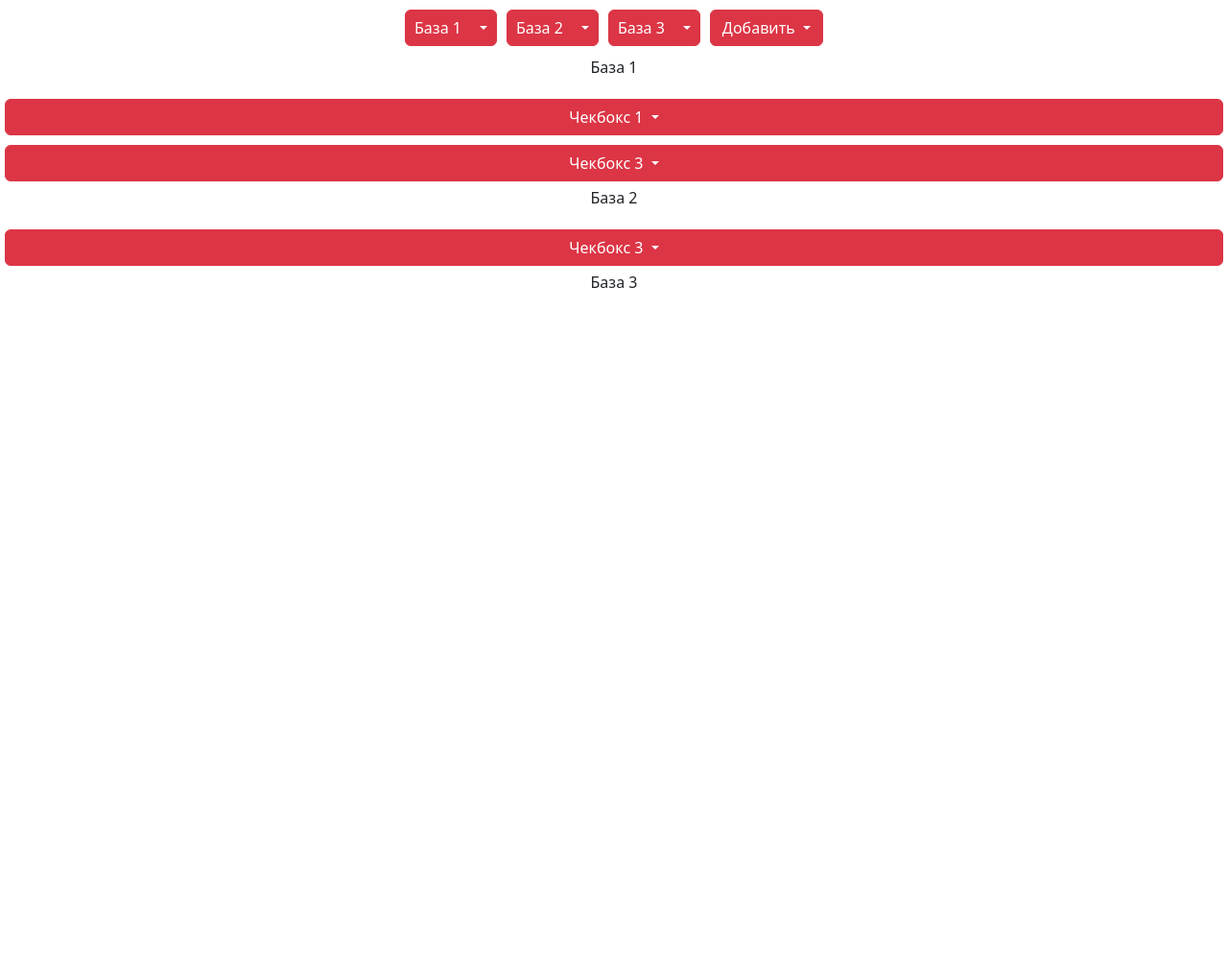
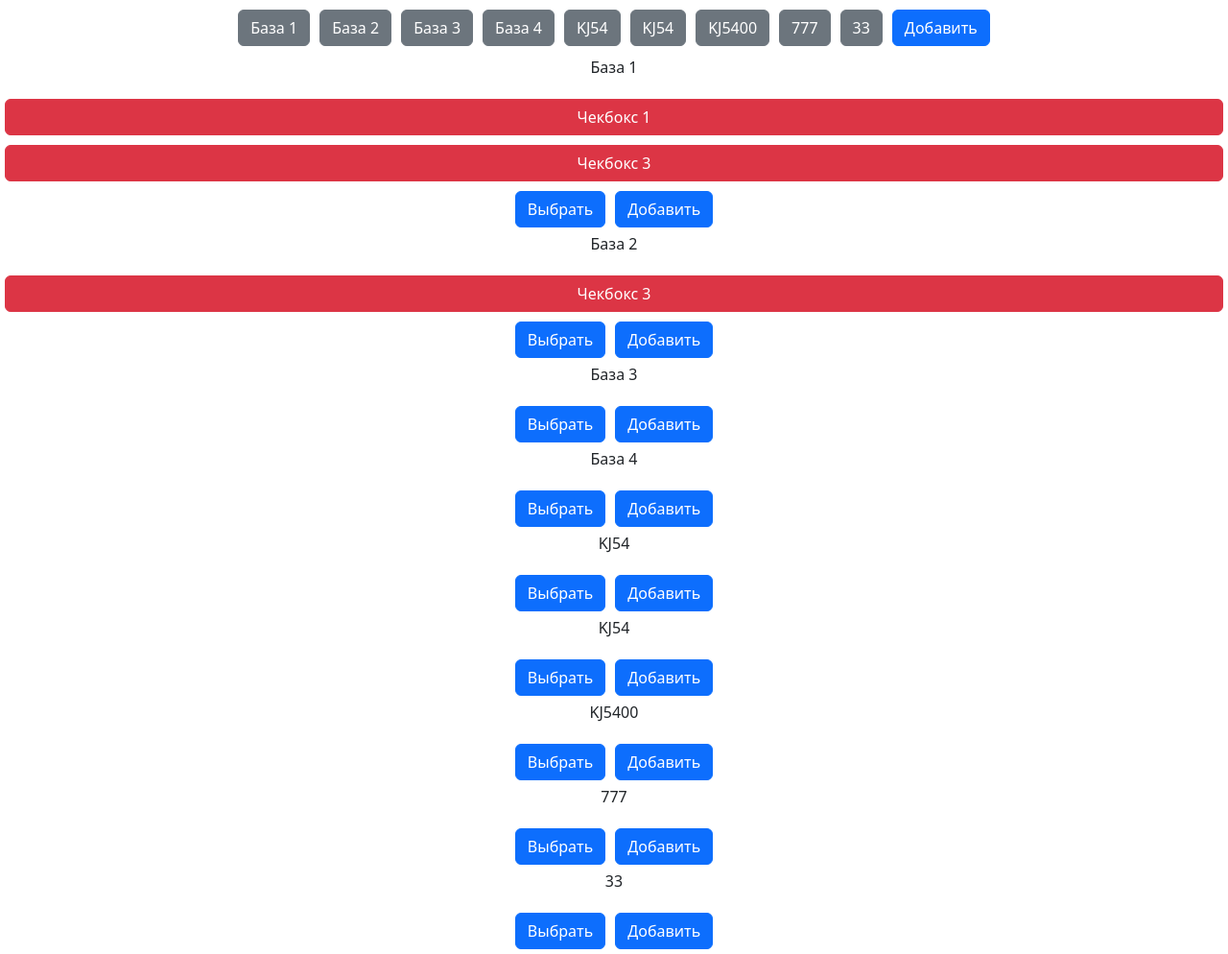
Before and after one commit to Drwnew/vdgo_project, a Flask app: page /admin in a window 1280 px wide. Shown: the whole page at 96% size. Before the commit the page ends 300 px from the top, so only its background shows below. Run offline with Flask 3, Linux system fonts and the light colour scheme.

Commit message:
Add files via upload

```diff
--- a/api/area.py
+++ b/api/area.py
@@ -1,11 +1,12 @@
 import json
 
 from init import db
-from models.models import Area
+from models.models import Area, Checkbox, Area_Checkbox
 
 
-def create_area(name):
+def add_area(data):
     """In data should be param name"""
+    name = data["name"]
     last_area = 0
     if Area.query.first():
         last_area = int(Area.query.order_by(Area.id.desc()).first().id) + 1
--- a/app.py
+++ b/app.py
@@ -1,25 +1,27 @@
+import json
+
 from flask import request, render_template
 
-from api.area import create_area, delete_area, update_area, get_area_checkboxes, get_area_links
-from api.checkbox import create_checkbox, delete_checkbox, update_checkbox
+from api.area import add_area, delete_area, update_area, get_area_checkboxes
+from api.area_checkbox import delete_area_checkbox, add_area_checkbox
+from api.checkbox import add_checkbox, delete_checkbox, update_checkbox
 from init import app, db
-from models.models import Area_Checkbox, Area
+from models.models import Area_Checkbox, Area, Checkbox
 
 
-@app.route('/api/create/area', methods=['POST'])
+@app.route('/api/create', methods=['POST'])
 def create_instance():
-    data = request.form['name']
-    # data = request.get_json():
-    return create_area(data)
-
-# @app.route('/api/create', methods=['POST'])
-# def create_instance():
-#     data = request.form['name']
-#     # data = request.get_json()
-#     if data["instance"] == "area":
-#         return create_area(data)
-#     elif data["instance"] == "checkbox":
-#         return create_checkbox(data)
+    # data = request.form['name']
+    data = request.get_json()
+    if data["instance"] == "area":
+        return add_area(data)
+    elif data["instance"] == "checkbox":
+        checkbox_id = add_checkbox(data)
+        data = json.dumps({"area_id": int(data["area_id"]), "checkbox_id": checkbox_id})
+        return add_area_checkbox(data)
+    elif data["instance"] == "link":
+        return add_area_checkbox(data)
+    return "Invalid input"
 
 @app.route('/api/delete', methods=['POST'])
 def delete_instance():
@@ -28,6 +30,9 @@ def delete_instance():
         return delete_area(data)
     elif data["instance"] == "checkbox":
         return delete_checkbox(data)
+    elif data["instance"] == "link":
+        return delete_area_checkbox(data)
+    return "err"
 
 @app.route('/api/update', methods=['POST'])
 def update_instance():
@@ -53,15 +58,16 @@ def api_get_area_checkboxes():
 
 @app.route("/admin")
 def setting_page():
-    first = Area.query.first()
+    # first = Area.query.first()
     areas = Area.query.all()
-    area_links = get_area_links(first.id)
+    area_links = areas
+    checkboxes = Checkbox.query.all()
     # area_checkboxes = []
     # for area in area_links:
     #     checkboxes = area.checkboxes.checkboxes
     #     area_checkboxes.append({area, ch})
     return render_template('admin.html', area_links=area_links, area_links_length=len(area_links),
-    areas=areas, areas_length=len(areas))
+    areas=areas, areas_length=len(areas), checkboxes=checkboxes)
 
 if __name__ == '__main__':
   with app.app_context():
--- a/static/styles/min.css
+++ b/static/styles/min.css
@@ -1,3 +1,7 @@
 .box{
     margin: 5px;
 }
+.margin{
+    margin-left: 5px;
+    margin-right: 5px;
+}
--- a/templates/admin.html
+++ b/templates/admin.html
@@ -7,17 +7,86 @@
 <body>
 
 <script>
-    function removeAreaNode(e) {
+    var select_checkbox_area_id = null
+    async function removeArea(e) {
         let area = e.target.parentElement.parentElement.parentElement.querySelector(".selected_area")
-        document.querySelector("#list_group_area_" + area.id.split("_")[1]).remove()
-        e.target.parentElement.parentElement.parentElement.remove()
+        let json = {"instance": "area", "id": Number(area.id.split("_")[1])}
+        // document.querySelector("#list_group_area_" + area.id.split("_")[1]).remove()
+        // e.target.parentElement.parentElement.parentElement.remove()
+        let response = await fetch('/api/delete', {
+            method: 'POST',
+            headers: {'Content-Type': 'application/json'},
+            body: JSON.stringify(json)
+        })
+        let responseJson = await response.text()
+        console.log(responseJson)
+        window.location.replace("/admin")
     }
 
-    function addAreaNode(e) {
-        // let area = e.target.parentElement.parentElement.parentElement.querySelector(".selected_area")
-        // document.querySelector("#list_group_area_" + area.id.split("_")[1]).remove()
-        // e.target.parentElement.parentElement.parentElement.remove()
+    async function addArea(e) {
+        let input = e.target.parentElement.parentElement.querySelector("input")
+        let json = {"instance": "area", "name": input.value}
+
+        let response = await fetch('/api/create', {
+            method: 'POST',
+            headers: {'Content-Type': 'application/json'},
+            body: JSON.stringify(json)
+        })
+        let responseJson = await response.text()
+        console.log(responseJson)
+        window.location.replace("/admin")
     }
+
+    async function removeCheckbox(e) {
+
+        let area_id = e.target.parentElement.parentElement.parentElement.id.split("_")[3]
+        let checkbox_id = e.target.id.split("_")[2]
+        let json = {"instance": "link", "area_id": area_id, "checkbox_id": checkbox_id}
+        let response = await fetch('/api/delete', {
+            method: 'POST',
+            headers: {'Content-Type': 'application/json'},
+            body: JSON.stringify(json)
+        })
+        let responseJson = await response.text()
+        console.log(responseJson)
+        window.location.replace("/admin")
+    }
+
+    function selectCheckbox(e){
+        select_checkbox_area_id = e.target.id.split("_")[3]
+    }
+
+    async function addCheckbox(e){
+        let form = e.target.parentElement.parentElement
+        let input = form.querySelectorAll("input")
+        let json = {"instance": "checkbox", "text":input[0].value, "count": input[1].checked, "area_id": select_checkbox_area_id}
+        let response = await fetch('/api/create', {
+            method: 'POST',
+            headers: {'Content-Type': 'application/json'},
+            body: JSON.stringify(json)
+        })
+        let responseJson = await response.text()
+        console.log(responseJson)
+        window.location.replace("/admin")
+
+    }
+
+
+    async function linkAreaCheckbox(e){
+        let checkbox_id = e.target.id.split("_")[2]
+        let area_id = select_checkbox_area_id
+        let json = {"instance": "link", "area_id": area_id, "checkbox_id": checkbox_id}
+        let response = await fetch('/api/create', {
+            method: 'POST',
+            headers: {'Content-Type': 'application/json'},
+            body: JSON.stringify(json)
+        })
+        let responseJson = await response.text()
+        console.log(responseJson)
+        window.location.replace("/admin")
+
+    }
+
 
     async function getListOfCheckboxesByEvent(event) {
         let json = {"id": Number(event.target.id.split("_")[1])}
@@ -77,95 +146,129 @@
 <meta name="viewport" content="width=device-width, initial-scale=1"/>
 
 
-<div class="d-flex justify-content-center box">
+<div class="d-flex justify-content-center flex-wrap box">
     {% for area_link in area_links %}
-    <div class="btn-group dropdown-center d-flex justify-content-center box">
-        <button type="button" class="btn btn-danger selected_area dropdown-toggle-split" data-bs-toggle="dropdown"
-                aria-expanded="false" id={{"area_" + area_link[
+    <div class="d-flex justify-content-center box">
+        <button class="btn btn-secondary selected_area" type="button"
+                data-bs-toggle="dropdown" aria-expanded="false" id={{"area_" + area_link[
         "id"]|string}}>{{area_link["name"]}}
-        <span class="visually-hidden">Toggle Dropdown</span>
         </button>
         <ul class="dropdown-menu">
-            {% for i in range (areas_length) %}
-            <li><a class="dropdown-item" onclick="activeList(event)" id={{"area_menu_" + areas[i]['id']|string}}
-                href="#">{{areas[i]["name"]}}</a></li>
-            {% endfor %}
-        </ul>
-        <button type="button" class="btn btn-danger dropdown-toggle dropdown-toggle-split" data-bs-toggle="dropdown"
-                aria-expanded="false">
-            <span class="visually-hidden">Toggle Dropdown</span>
-        </button>
-        <ul class="dropdown-menu">
-            <li><a class="dropdown-item" onclick="removeAreaNode(event)" href="#">Удалить</a></li>
+            <li><a class="dropdown-item" onclick="removeArea(event)" href="#">Удалить</a></li>
         </ul>
     </div>
     {% endfor %}
-    <div class="btn-group dropdown-center d-flex justify-content-center box">
-        <button type="button" class="btn btn-danger selected_area dropdown-toggle" data-bs-toggle="dropdown"
-                aria-expanded="false" id="area_add">Добавить
-            <span class="visually-hidden">Toggle Dropdown</span>
+    <div class="d-flex justify-content-center box">
+        <button type="button" class="btn btn-primary" data-bs-toggle="modal" data-bs-target="#addArea">
+            Добавить
         </button>
-        <ul class="dropdown-menu">
-            {% for i in range (areas_length) %}
-            <li><a class="dropdown-item" onclick="activeList(event)" id={{"area_menu_" + areas[i]['id']|string}}
-                href="#">{{areas[i]["name"]}}</a></li>
-            {% endfor %}
-            <li>
-                <button type="button" class="btn btn-primary" data-bs-toggle="modal" data-bs-target="#staticBackdrop">
-                    Добавить
-                </button>
-            </li>
-            <!-- Button trigger modal -->
-
-        </ul>
     </div>
 
 </div>
 
 <div class="d-flex flex-column justify-content-center list-group">
     {% for area in area_links %}
-    <div id={{"list_group_area_" + area[
+    <div class="dropdown-center list-group" id={{"list_group_area_" + area[
     "id"]|string}} class="d-flex flex-column justify-content-center list-group">
     <p class=" d-flex justify-content-center">{{area["name"]}}</p>
     {% for checkbox in area.checkboxes %}
     <!--<div class="flex-column justify-content-center">-->
 
-    <button type="button" class="btn btn-danger dropdown-toggle box" data-bs-toggle="dropdown" aria-expanded="false">
+    <button type="button" class="btn btn-danger box" data-bs-toggle="dropdown" aria-expanded="false">
         {{checkbox.checkbox["text"]}}
         <span class="visually-hidden">Toggle Dropdown</span>
     </button>
     <ul class="dropdown-menu">
-        <li><a class="dropdown-item" href="#">Удалить</a></li>
+        <li><a class="dropdown-item justify-content-center" id={{"checkbox_button_" + checkbox.checkbox["id"]|string}} onclick="removeCheckbox(event)"  href="#">Удалить</a></li>
     </ul>
     {% endfor %}
+    <div class="d-flex justify-content-center box">
+        <button onclick="selectCheckbox(event)" type="button" class="btn btn-primary margin" data-bs-toggle="modal" data-bs-target="#selectCheckbox" id={{"area_checkbox_select_" + area["id"]|string}}>
+            Выбрать
+        </button>
+        <button onclick="selectCheckbox(event)" type="button" class="btn btn-primary margin" data-bs-toggle="modal" data-bs-target="#addCheckbox" id={{"area_checkbox_add_" + area["id"]|string}}>
+            Добавить
+        </button>
+    </div>
 </div>
+{% endfor %}
 
-<!--</div>-->
-{% endfor %}
-</div>
 
-<!-- Modal -->
-<div class="modal fade" id="staticBackdrop" data-bs-backdrop="static" data-bs-keyboard="false" tabindex="-1"
+<!-- Modal Add area-->
+<div class="modal fade" id="addArea" data-bs-backdrop="static" data-bs-keyboard="false" tabindex="-1"
      aria-labelledby="staticBackdropLabel" aria-hidden="true">
     <div class="modal-dialog">
         <div class="modal-content">
             <div class="modal-header">
-                <h1 class="modal-title fs-5" id="staticBackdropLabel">Modal title</h1>
+                <h5 class="modal-title" id="addAreaLabel">Modal title</h5>
                 <button type="button" class="btn-close" data-bs-dismiss="modal" aria-label="Close"></button>
             </div>
             <div class="modal-body">
-                <form action="/api/create/area" method="post">
-                    <div class="form-group">
-                        <label for="exampleInputEmail1">Название</label>
-                        <input name="name" class="form-control" id="exampleInputEmail1" aria-describedby="emailHelp"
-                               placeholder="Название">
-                    </div>
-                    <button type="submit" class="btn btn-primary">Submit</button>
-                </form>
+                <div class="input-group mb-3">
+                    <input type="text" class="form-control" placeholder="Наименование объекта"
+                           aria-label="name">
+                </div>
+            </div>
+            <div class="modal-footer">
+                <button type="button" class="btn btn-secondary" data-bs-dismiss="modal">Отмена</button>
+                <button type="button" class="btn btn-primary" data-bs-dismiss="modal" onclick="addArea(event)">
+                    Добавить
+                </button>
             </div>
         </div>
     </div>
 </div>
+
+<!-- Modal Add checkbox-->
+<div class="modal fade" id="addCheckbox" data-bs-backdrop="static" data-bs-keyboard="false" tabindex="-1"
+     aria-labelledby="staticBackdropLabel" aria-hidden="true">
+    <div class="modal-dialog">
+        <div class="modal-content">
+            <div class="modal-header">
+                <h5 class="modal-title" id="addCheckboxLabel">Modal title</h5>
+                <button type="button" class="btn-close" data-bs-dismiss="modal" aria-label="Close"></button>
+            </div>
+            <div class="modal-body">
+                <div class="input-group mb-3">
+                    <input type="text" class="form-control" placeholder="Текст"
+                           aria-label="text">
+                    <div class="input-group mb-3">
+                        <div class="input-group-text">
+                            <input class="form-check-input mt-0" type="checkbox" value=""
+                                   aria-label="Checkbox for following text input">
+                        </div>
+                        <span class="input-group-text">Счётное</span>
+                    </div>
+                </div>
+            </div>
+            <div class="modal-footer">
+                <button type="button" class="btn btn-secondary" data-bs-dismiss="modal">Отмена</button>
+                <button type="button" class="btn btn-primary" data-bs-dismiss="modal" onclick="addCheckbox(event)">
+                    Добавить
+                </button>
+            </div>
+        </div>
+    </div>
+        </div>
+
+<!-- Modal Select checkbox-->
+        <div class="modal fade" id="selectCheckbox" data-bs-backdrop="static" data-bs-keyboard="false" tabindex="-1"
+             aria-labelledby="staticBackdropLabel" aria-hidden="true">
+            <div class="modal-dialog">
+                <div class="modal-content">
+                    <div class="modal-header">
+                        <h5 class="modal-title" id="selectCheckboxLabel">Modal title</h5>
+                        <button type="button" class="btn-close" data-bs-dismiss="modal" aria-label="Close"></button>
+                    </div>
+                    <div class="modal-body">
+                        <div class="list-group">
+                            {% for checkbox in checkboxes %}
+                                <button onclick="linkAreaCheckbox(event)" type="button" class="list-group-item list-group-item-action" id={{"select_checkbox_" + checkbox["id"]|string}}>{{checkbox["text"]}}</button>
+                            {% endfor %}
+                        </div>
+                    </div>
+                </div>
+            </div>
 </div>
 
 </body>
```
Also changed, not shown: api/area_checkbox.py (added, +20 -0 lines), api/checkbox.py (+4 -3 lines), models/models.py (+0 -8 lines), app.sqlite.
